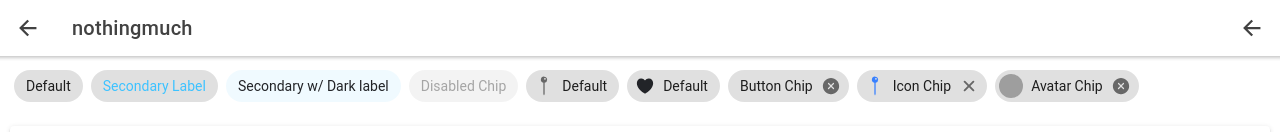
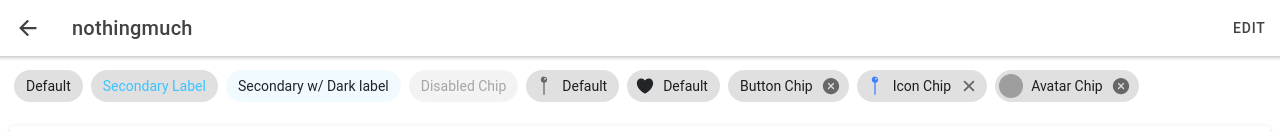
Before and after one commit to peakshift/bitcoin-ux, a React (Create React App) app in the folder demos/abstractions/: page /contact-detail in a window 1280 px wide. Shown: the top 132 px of the page. Built offline with nearby package versions, Linux system fonts and the light colour scheme; grey boxes are pictures that could not be loaded.

Commit message:
style(abstractions/contacts): add search bar

```diff
--- a/demos/abstractions/src/pages/Contact.tsx
+++ b/demos/abstractions/src/pages/Contact.tsx
@@ -1,6 +1,6 @@
 import React from 'react';
 import { IonListHeader, IonChip, IonCard, IonCardHeader, IonCardSubtitle, IonCardTitle, IonCardContent, IonButton, IonGrid, IonRow, IonCol, IonIcon, IonButtons, IonBackButton, IonContent, IonHeader, IonPage, IonTitle, IonToolbar, IonList, IonItem, IonAvatar, IonBadge, IonLabel, IonItemSliding, IonToggle, IonItemOptions, IonItemOption, IonItemDivider, IonInput, IonRadio, IonCheckbox } from '@ionic/react';
-import { eyeOffOutline, eyeOutline, arrowForwardOutline, arrowDownOutline, pin, wifi, wine,warning, walk, closeCircle, close, heart } from 'ionicons/icons';
+import { ellipsisVertical, personCircle, search, ellipsisHorizontal, eyeOffOutline, eyeOutline, arrowForwardOutline, arrowDownOutline, pin, wifi, wine,warning, walk, closeCircle, close, heart } from 'ionicons/icons';
 
 const Tab3: React.FC = () => {
   return (
@@ -12,8 +12,11 @@ const Tab3: React.FC = () => {
             <IonBackButton defaultHref="/contacts" />
           </IonButtons>
           <IonTitle>nothingmuch</IonTitle>
-          <IonButtons slot="end">
-            <IonBackButton defaultHref="/contacts" />
+
+          <IonButtons slot="primary">
+            <IonButton>
+              Edit
+            </IonButton>
           </IonButtons>
         </IonToolbar>
       </IonHeader>
--- a/demos/abstractions/src/pages/Contacts.tsx
+++ b/demos/abstractions/src/pages/Contacts.tsx
@@ -1,5 +1,5 @@
 import React from 'react';
-import { IonContent, IonHeader, IonPage, IonTitle, IonToolbar } from '@ionic/react';
+import { IonContent, IonHeader, IonPage, IonTitle, IonToolbar, IonSearchbar, IonButtons, IonButton } from '@ionic/react';
 import ContactList from '../components/ContactList';
 import './Tab3.css';
 
@@ -9,6 +9,11 @@ const Tab3: React.FC = () => {
       <IonHeader translucent={true}>
         <IonToolbar>
           <IonTitle>Contacts</IonTitle>
+          <IonButtons slot="primary">
+            <IonButton>
+              Add
+            </IonButton>
+          </IonButtons>
         </IonToolbar>
       </IonHeader>
       <IonContent fullscreen>
@@ -17,6 +22,7 @@ const Tab3: React.FC = () => {
             <IonTitle size="large">Contacts</IonTitle>
           </IonToolbar>
         </IonHeader>
+        <IonSearchbar placeholder="Search Contacts" />
         <ContactList />
       </IonContent>
     </IonPage>
```
